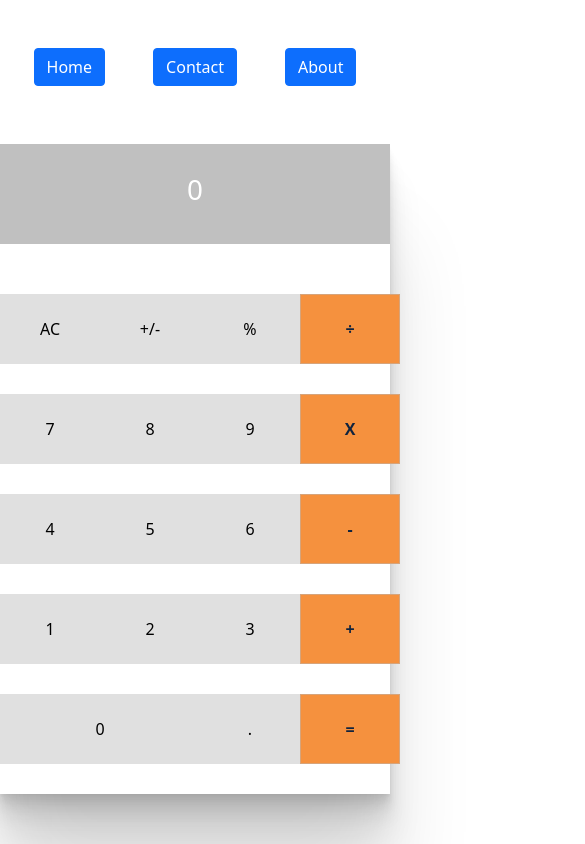
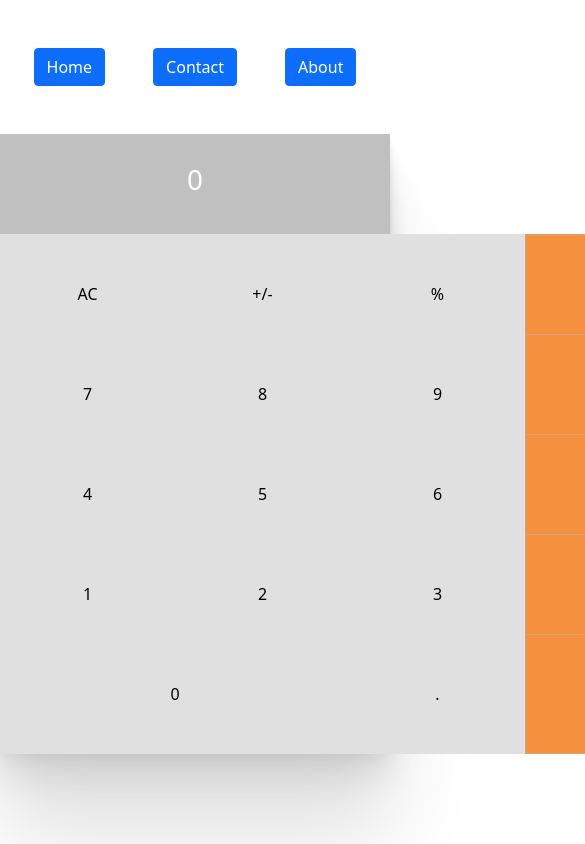
Before and after one commit to RICKCOYL/calculator, a React (Create React App) app: page / in a window 390 px wide. Shown: the top 844 px of the page, 585 px wide, since content can reach past the window. Built offline with nearby package versions, Linux system fonts and the light colour scheme.

Commit message:
finish styling

```diff
--- a/src/components/ButtonPanel.js
+++ b/src/components/ButtonPanel.js
@@ -5,37 +5,37 @@ import './style.css';
 
 function ButtonPanel({ clickHandler }) {
   return (
-    <div id="btn-panel" className="">
+    <>
       <div className="button_panel_row">
-        <Button buttonName="AC" clickHandler={clickHandler} buttonClass="button_gray" />
-        <Button buttonName="+/-" clickHandler={clickHandler} buttonClass="button_gray" />
-        <Button buttonName="%" clickHandler={clickHandler} buttonClass="button_gray" />
-        <Button buttonName="÷" clickHandler={clickHandler} buttonClass="button" />
+        <Button buttonName="AC" clickHandler={clickHandler} buttonClass="button_gray button-width" />
+        <Button buttonName="+/-" clickHandler={clickHandler} buttonClass="button_gray button-width" />
+        <Button buttonName="%" clickHandler={clickHandler} buttonClass="button_gray button-width" />
+        <Button buttonName="÷" clickHandler={clickHandler} buttonClass="button button-width" />
       </div>
       <div className="button_panel_row">
-        <Button buttonName="7" clickHandler={clickHandler} buttonClass="button_gray" />
-        <Button buttonName="8" clickHandler={clickHandler} buttonClass="button_gray" />
-        <Button buttonName="9" clickHandler={clickHandler} buttonClass="button_gray" />
-        <Button buttonName="X" clickHandler={clickHandler} buttonClass="button" />
+        <Button buttonName="7" clickHandler={clickHandler} buttonClass="button_gray button-width" />
+        <Button buttonName="8" clickHandler={clickHandler} buttonClass="button_gray button-width" />
+        <Button buttonName="9" clickHandler={clickHandler} buttonClass="button_gray button-width" />
+        <Button buttonName="X" clickHandler={clickHandler} buttonClass="button button-width" />
       </div>
       <div className="button_panel_row">
-        <Button buttonName="4" clickHandler={clickHandler} buttonClass="button_gray" />
-        <Button buttonName="5" clickHandler={clickHandler} buttonClass="button_gray" />
-        <Button buttonName="6" clickHandler={clickHandler} buttonClass="button_gray" />
-        <Button buttonName="-" clickHandler={clickHandler} buttonClass="button" />
+        <Button buttonName="4" clickHandler={clickHandler} buttonClass="button_gray button-width" />
+        <Button buttonName="5" clickHandler={clickHandler} buttonClass="button_gray button-width" />
+        <Button buttonName="6" clickHandler={clickHandler} buttonClass="button_gray button-width" />
+        <Button buttonName="-" clickHandler={clickHandler} buttonClass="button button-width" />
       </div>
       <div className="button_panel_row">
-        <Button buttonName="1" clickHandler={clickHandler} buttonClass="button_gray" />
-        <Button buttonName="2" clickHandler={clickHandler} buttonClass="button_gray" />
-        <Button buttonName="3" clickHandler={clickHandler} buttonClass="button_gray" />
-        <Button buttonName="+" clickHandler={clickHandler} buttonClass="button" />
+        <Button buttonName="1" clickHandler={clickHandler} buttonClass="button_gray button-width" />
+        <Button buttonName="2" clickHandler={clickHandler} buttonClass="button_gray button-width" />
+        <Button buttonName="3" clickHandler={clickHandler} buttonClass="button_gray button-width" />
+        <Button buttonName="+" clickHandler={clickHandler} buttonClass="button button-width" />
       </div>
       <div className="button_panel_row">
         <Button buttonName="0" clickHandler={clickHandler} buttonClass="zero button_gray" />
-        <Button buttonName="." clickHandler={clickHandler} buttonClass="button_gray" />
-        <Button buttonName="=" clickHandler={clickHandler} buttonClass="button" />
+        <Button buttonName="." clickHandler={clickHandler} buttonClass="button_gray equal" />
+        <Button buttonName="=" clickHandler={clickHandler} buttonClass="button equal" />
       </div>
-    </div>
+    </>
   );
 }
 
--- a/src/components/style.css
+++ b/src/components/style.css
@@ -10,7 +10,7 @@
 }
 
 .zero {
-  width: 200px;
+  width: 350px;
 }
 
 .app {
@@ -21,7 +21,7 @@
     0 22.3px 17.9px rgba(0, 0, 0, 0.072),
     0 41.8px 33.4px rgba(0, 0, 0, 0.086),
     0 100px 80px rgba(0, 0, 0, 0.12);
-  margin-top: 30px;
+  /*margin-top: 30px;*/
 }
 
 .display {
@@ -34,16 +34,6 @@
   position: relative;
 }
 
-.displaySubtitle {
-  position: absolute;
-  font-weight: 100;
-  font-size: 18px;
-  padding: 0;
-  margin: 0;
-  bottom: 0;
-  right: 10px;
-}
-
 .button_panel {
   align-items: stretch;
 }
@@ -54,11 +44,17 @@
   display: flex;
 }
 
+.button_panel_row{
+  width: 100%;
+}
+.button-width{
+  width: 175px;
+}
 .button {
   background-color: rgb(245, 145, 62);
   color: rgb(16, 35, 62);
-  width: 100px;
-  height: 70px;
+  /*width: 100px;*/
+  height: 120px;
   font-weight: bold;
   border: 1px solid rgba(184, 184, 184, 0.5);
   align-items: center;
@@ -88,6 +84,10 @@
   }
 
   .app {
-    margin-top: 10px;
+    /*margin-top: 10px;*/
   }
 }
+
+.equal {
+  width: 175px;
+}
--- a/src/css/index.css
+++ b/src/css/index.css
@@ -8,7 +8,6 @@ body {
 }
 
 .display {
-  margin-bottom: 50px;
   background-color: silver;
 }
 
@@ -20,5 +19,5 @@ body {
 button {
   border: none;
   width: 100px;
-  height: 70px;
+  height: 120px;
 }
```
